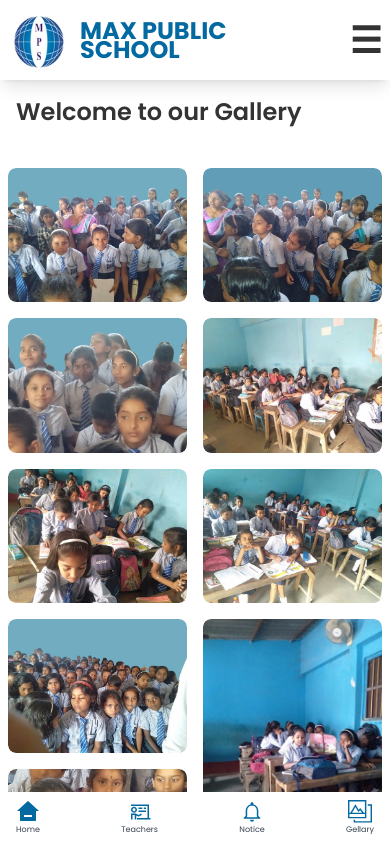
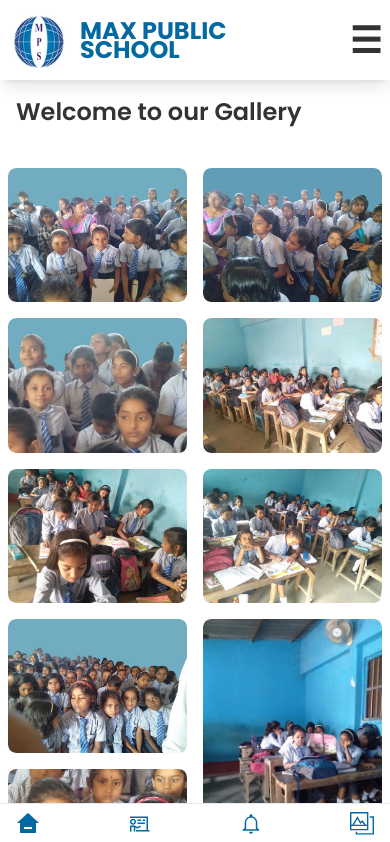
Before and after one commit to prashantkumarpro/MPS, a React (Vite) app: page /allgallery in a window 390 px wide. Shown: the top 842 px of the page. Built offline with nearby package versions, Linux system fonts and the light colour scheme.

Commit message:
updated UI

```diff
--- a/src/components/MobileBottomHeder.jsx
+++ b/src/components/MobileBottomHeder.jsx
@@ -1,4 +1,3 @@
-
 import { RiHome3Fill, RiHome3Line } from 'react-icons/ri'
 
 import { IoMdNotificationsOutline } from 'react-icons/io'
@@ -14,24 +13,27 @@ const MobileBottomHeader = () => {
   const [activeTab, setActiveTab] = useState('home')
   return (
     <>
-      <div className='w-full flex md:hidden items-center justify-between px-4 py-2 fixed bottom-0 left-0 z-50 shadow-lg bg-white'>
+      <div className='w-full flex md:hidden items-center justify-between px-4 py-2 fixed bottom-0 left-0 z-50 shadow-lg bg-white border-t border-gray-200'>
         {/* Home */}
         <Link
           to='/'
           onClick={() => setActiveTab('home')}
-          className='flex items-center flex-col gap-0'
+          className='relative group text-sky-600 hover:text-sky-800'
         >
           <div className='text-2xl text-[#0369A1]'>
             {activeTab === 'home' ? <RiHome3Fill /> : <RiHome3Line />}
           </div>
-          <p className='text-[8px] text-gray-700'>Home</p>
+          <span className='sr-only'>Home</span>
+          <div className='absolute bottom-full mb-2 px-2 py-1 text-xs text-white bg-black rounded opacity-0 group-hover:opacity-100 transition'>
+            Home
+          </div>
         </Link>
 
         {/* Teachers */}
         <Link
           to='/teachers'
           onClick={() => setActiveTab('teachers')}
-          className='flex items-center flex-col gap-0'
+          className='relative group text-sky-600 hover:text-sky-800'
         >
           <div className='text-2xl text-[#0369A1]'>
             {activeTab === 'teachers' ? (
@@ -40,14 +42,17 @@ const MobileBottomHeader = () => {
               <LiaChalkboardTeacherSolid />
             )}
           </div>
-          <p className='text-[8px] text-gray-700'>Teachers</p>
+          <span className='sr-only'>Teachers</span>
+          <div className='absolute bottom-full mb-2 px-2 py-1 text-xs text-white bg-black rounded opacity-0 group-hover:opacity-100 transition'>
+            Teachers
+          </div>
         </Link>
 
         {/* Notice */}
         <Link
           to='/notification'
           onClick={() => setActiveTab('notice')}
-          className='flex items-center flex-col'
+          className='relative group text-sky-600 hover:text-sky-800'
         >
           <div className='text-2xl text-[#0369A1]'>
             {activeTab === 'notice' ? (
@@ -56,19 +61,25 @@ const MobileBottomHeader = () => {
               <IoMdNotificationsOutline />
             )}
           </div>
-          <p className='text-[8px] text-gray-700'>Notice</p>
+          <span className='sr-only'>Notice</span>
+          <div className='absolute bottom-full mb-2 px-2 py-1 text-xs text-white bg-black rounded opacity-0 group-hover:opacity-100 transition'>
+            Notice
+          </div>
         </Link>
 
         {/* Gellary */}
         <Link
           to='/allgallery'
           onClick={() => setActiveTab('gallery')}
-          className='flex items-center flex-col gap-0'
+          className='relative group text-sky-600 hover:text-sky-800'
         >
           <div className='text-2xl text-[#0369A1]'>
             {activeTab === 'gallery' ? <GrGallery /> : <TfiGallery />}
           </div>
-          <p className='text-[8px] text-gray-700'>Gellary</p>
+          <span className='sr-only'>Gellary</span>
+          <div className='absolute bottom-full mb-2 px-2 py-1 text-xs text-white bg-black rounded opacity-0 group-hover:opacity-100 transition'>
+            Gellary
+          </div>
         </Link>
       </div>
     </>
--- a/src/components/Nav.jsx
+++ b/src/components/Nav.jsx
@@ -15,7 +15,7 @@ const Nav = () => {
           ☰
         </button>
         <button
-          className={`absolute top-6 right-64 z-10 text-dark-text-gray font-extrabold leading-tight text-4xl ${
+          className={`absolute top-5 right-8 z-10 text-dark-text-gray font-extrabold leading-tight text-3xl border-2 px-3 border-primary-blue ${
             isOpen ? 'block' : 'hidden'
           }`}
           onClick={() => setIsOpen(!isOpen)}
@@ -24,7 +24,7 @@ const Nav = () => {
         </button>
 
         <ul
-          className={`h-screen lg:h-auto flex flex-col lg:flex-row items-end py-10 gap-10 text-dark-text-gray font-light text-xl absolute lg:static bg-light-gray lg:bg-transparent lg:w-auto top-0 right-0 lg:top-16 lg:py-0 ${
+          className={`h-screen lg:h-auto flex flex-col lg:flex-row items-start py-5 gap-10 text-dark-text-gray font-light text-xl absolute lg:static bg-light-gray lg:bg-transparent lg:w-auto top-0 right-0 lg:top-16 lg:py-0 ${
             isOpen ? 'block w-80 px-5 transition-all' : 'hidden lg:flex'
           }`}
         >
@@ -43,7 +43,7 @@ const Nav = () => {
             <a
               href='#the_school'
               onClick={() => setActiveItem('#the_school')}
-              className={`${
+              className={`hover:text-primary-blue ${
                 activeItem === '#the_school'
                   ? 'border-b-2 border-sky-500 pb-2'
                   : ''
@@ -69,7 +69,7 @@ const Nav = () => {
             <a
               href='#result'
               onClick={() => setActiveItem('#result')}
-              className={`${
+              className={`hover:text-primary-blue ${
                 activeItem === '#result' ? 'border-b-2 border-sky-500 pb-2' : ''
               }`}
             >
@@ -80,7 +80,7 @@ const Nav = () => {
             <Link
               to='/notification'
               onClick={() => setActiveItem('notification')}
-              className={`${
+              className={`hover:text-primary-blue ${
                 activeItem === 'notification'
                   ? 'border-b-2 border-sky-500 pb-2'
                   : ''
@@ -93,7 +93,7 @@ const Nav = () => {
             <Link
               to='/allgallery'
               onClick={() => setActiveItem('allgallery')}
-              className={`${
+              className={`hover:text-primary-blue ${
                 activeItem === 'allgallery'
                   ? 'border-b-2 border-sky-500 pb-2'
                   : ''
@@ -106,7 +106,7 @@ const Nav = () => {
             <Link
               to='/teachers'
               onClick={() => setActiveItem('teachers')}
-              className={`${
+              className={`hover:text-primary-blue ${
                 activeItem === 'teachers'
                   ? 'border-b-2 border-sky-500 pb-2'
                   : ''
@@ -119,7 +119,7 @@ const Nav = () => {
             <a
               href='#contact'
               onClick={() => setActiveItem('#contact')}
-              className={`${
+              className={`hover:text-primary-blue ${
                 activeItem === '#contact'
                   ? 'border-b-2 border-sky-500 pb-2'
                   : ''
```
